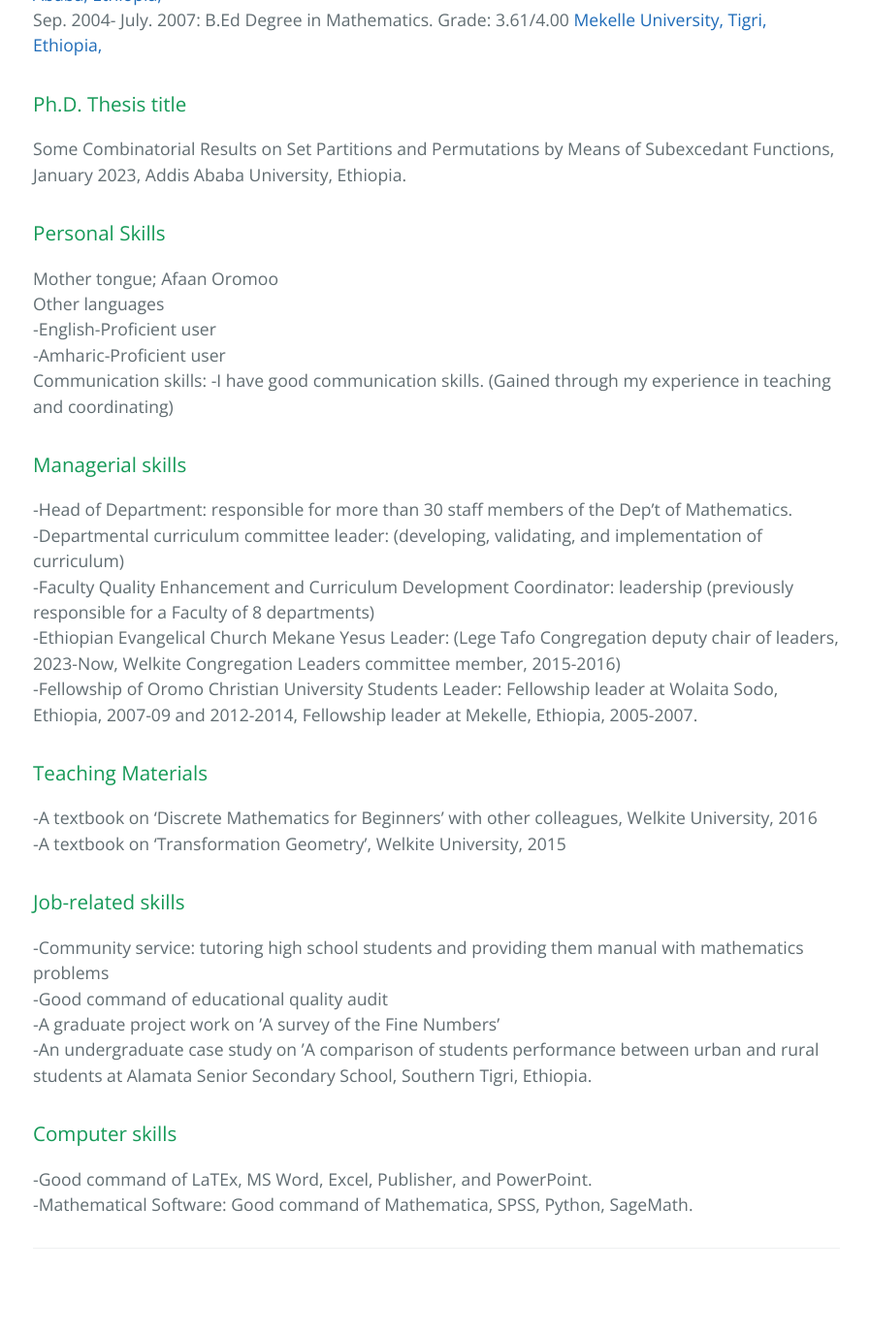
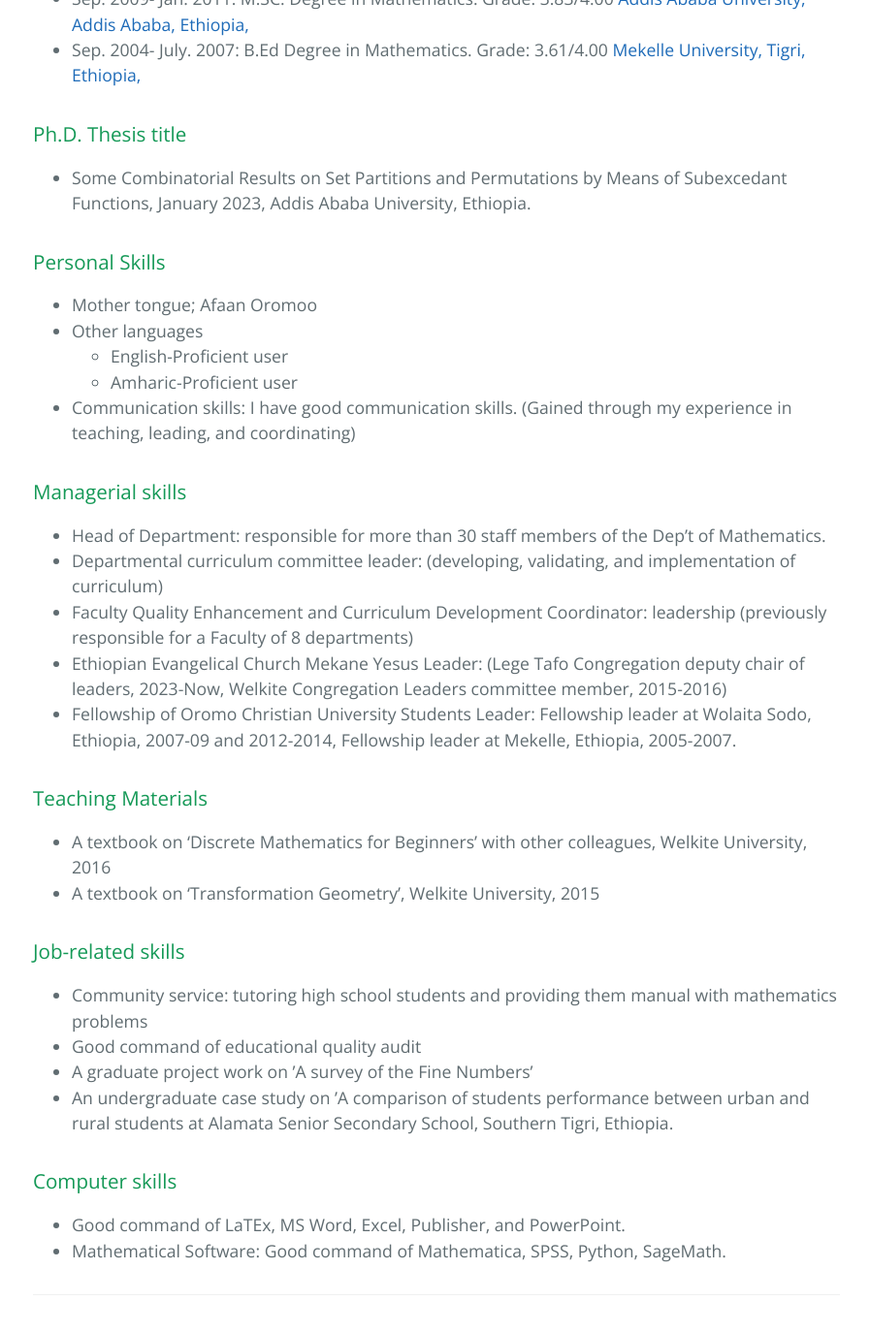
Before and after one commit to fufabeyene/-fufabeyene-.github.io, a Jekyll site: the page built from cv.md, in a window 1280 px wide and 1400 px high, scrolled down 1354 px. Shown: the top 1375 px of the window at 97% size, without its empty margins (190-1087 px from the left). Built offline with Jekyll 4.4.1, drawn with Linux system fonts in a browser that asks for light colours; our own code applies the rules of GitHub Pages for plain Markdown files; before the commit the page ends 2706 px from its top, so only the background shows below that.

Commit message:
Update cv.md

```diff
--- a/cv.md
+++ b/cv.md
@@ -7,11 +7,8 @@ ref: cv
 [My Curriculum Vitae](CV_FUFA_BEYENE.pdf)
 
 ### Personal Information
+
 <table>
-<tr>
-<th>  </th>
-<th> </th>
-</tr>
 <tr>
 <td>
 Given Name: Fufa Beyene <br/>
@@ -29,52 +26,64 @@ Religion: Christian
 </table>
 
 ### Position
-March 2023-Now: Head of the Department of Mathematics
+
+- March 2023-Now: Head of the Department of Mathematics
 [Kotebe University of Education (KUE), Addis Ababa, Ethiopia,](www.kue.edu.et)
 
 ### Work Experience
-Jan. 2023- Now: Assistant Professor in the Department of Mathematics, [KUE, Addis Ababa, Ethiopia,](www.kue.edu.et) <br/>
-Oct. 2017- Dec. 2022: Lecturer in the Department of Mathematics, [KUE, Addis Ababa, Ethiopia,](www.kue.edu.et) <br/>
-Feb 2019- June 2022: Part-time Lecturer at Rift Valley University, [Rift Valley University, Addis Ababa, Ethiopia,](www.rvu.edu.et) <br/>
-Oct. 2014- Sep.2017: Lecturer in the Department of Mathematics, [Welkite University, SNNPR, Ethiopia,](www.wku.edu.et) <br/>
-Nov. 2012- June 2014: Program development and quality enhancement coordinator, [Wolaita Sodo University, SNNPR, Ethiopia,](www.wsu.edu.et) <br/>
+
+- Jan. 2023- Now: Assistant Professor in the Department of Mathematics, [KUE, Addis Ababa, Ethiopia,](www.kue.edu.et) <br/>
+- Oct. 2017- Dec. 2022: Lecturer in the Department of Mathematics, [KUE, Addis Ababa, Ethiopia,](www.kue.edu.et) <br/>
+- Feb 2019- June 2022: Part-time Lecturer at Rift Valley University, [Rift Valley University, Addis Ababa, Ethiopia,](www.rvu.edu.et) <br/>
+- Oct. 2014- Sep.2017: Lecturer in the Department of Mathematics, [Welkite University, SNNPR, Ethiopia,](www.wku.edu.et) <br/>
+- Nov. 2012- June 2014: Program development and quality enhancement coordinator, [Wolaita Sodo University, SNNPR, Ethiopia,](www.wsu.edu.et) <br/>
                       (Coaching, Auditing quality, Identifying and Reporting gaps) <br/>
-Jan. 2011- Sep. 2014: Lecturer in the Department of Mathematics, [Wolaita Sodo University, SNNPR, Ethiopia,](www.wsu.edu.et) <br/>
-Sep. 2007- Aug. 2009: Graduate assistant in the Department of Mathematics, [Wolaita Sodo University, SNNPR, Ethiopia,](www.wsu.edu.et) <br/>
+- Jan. 2011- Sep. 2014: Lecturer in the Department of Mathematics, [Wolaita Sodo University, SNNPR, Ethiopia,](www.wsu.edu.et) <br/>
+- Sep. 2007- Aug. 2009: Graduate assistant in the Department of Mathematics, [Wolaita Sodo University, SNNPR, Ethiopia,](www.wsu.edu.et) <br/>
                       (Assisting, Teaching, and Mentoring) <br/>
 
 ### Education and Training
-Sep. 2017- Jan. 2023: Ph.D. in Mathematics Combinatorics Specialty. Grade: 3.91/4.00. [Addis Ababa University, Addis Ababa, Ethiopia,](www.aau.edu.et) <br/>
-Sep. 2012- June 2013: Higher Diploma Program (HDP) Certificate, [Wolaita Sodo University, SNNPR, Ethiopia,](www.wsu.edu.et)  <br/>
-Sep. 2009- Jan. 2011: M.SC. Degree in Mathematics. Grade: 3.83/4.00 [Addis Ababa University, Addis Ababa, Ethiopia,](www.aau.edu.et) <br/>
-Sep. 2004- July. 2007: B.Ed Degree in Mathematics. Grade: 3.61/4.00 [Mekelle University, Tigri, Ethiopia,](www.mu.edu.et)  <br/>
+
+- Sep. 2017- Jan. 2023: Ph.D. in Mathematics Combinatorics Specialty. Grade: 3.91/4.00. [Addis Ababa University, Addis Ababa, Ethiopia,](www.aau.edu.et) <br/>
+- Sep. 2012- June 2013: Higher Diploma Program (HDP) Certificate, [Wolaita Sodo University, SNNPR, Ethiopia,](www.wsu.edu.et)  <br/>
+- Sep. 2009- Jan. 2011: M.SC. Degree in Mathematics. Grade: 3.83/4.00 [Addis Ababa University, Addis Ababa, Ethiopia,](www.aau.edu.et) <br/>
+- Sep. 2004- July. 2007: B.Ed Degree in Mathematics. Grade: 3.61/4.00 [Mekelle University, Tigri, Ethiopia,](www.mu.edu.et)  <br/>
 
 ### Ph.D. Thesis title
-Some Combinatorial Results on Set Partitions and Permutations by Means of Subexcedant
+
+- Some Combinatorial Results on Set Partitions and Permutations by Means of Subexcedant
 Functions, January 2023, Addis Ababa University, Ethiopia.
+
 ### Personal Skills
-Mother tongue; Afaan Oromoo <br/>
-Other languages <br/>
--English-Proficient user <br/>
--Amharic-Proficient user <br/>
-Communication skills:
--I have good communication skills. (Gained through my experience in teaching and coordinating) <br/>
+
+- Mother tongue; Afaan Oromoo <br/>
+- Other languages <br/>
+  - English-Proficient user <br/>
+  - Amharic-Proficient user <br/>
+- Communication skills: I have good communication skills. (Gained through my experience in teaching, leading, and coordinating) <br/>
 
 ### Managerial skills
--Head of Department: responsible for more than 30 staff members of the Dep’t of Mathematics. <br/>
--Departmental curriculum committee leader: (developing, validating, and implementation of curriculum) <br/>
--Faculty Quality Enhancement and Curriculum Development Coordinator: leadership (previously responsible for a Faculty of 8 departments) <br/>
--Ethiopian Evangelical Church Mekane Yesus Leader: (Lege Tafo Congregation deputy chair of leaders, 2023-Now,
+
+- Head of Department: responsible for more than 30 staff members of the Dep’t of Mathematics. <br/>
+- Departmental curriculum committee leader: (developing, validating, and implementation of curriculum) <br/>
+- Faculty Quality Enhancement and Curriculum Development Coordinator: leadership (previously responsible for a Faculty of 8 departments) <br/>
+- Ethiopian Evangelical Church Mekane Yesus Leader: (Lege Tafo Congregation deputy chair of leaders, 2023-Now,
 Welkite Congregation Leaders committee member, 2015-2016) <br/>
--Fellowship of Oromo Christian University Students Leader: Fellowship leader at Wolaita Sodo, Ethiopia, 2007-09 and 2012-2014, Fellowship leader at Mekelle, Ethiopia, 2005-2007.
+- Fellowship of Oromo Christian University Students Leader: Fellowship leader at Wolaita Sodo, Ethiopia, 2007-09 and 2012-2014, Fellowship leader at Mekelle, Ethiopia, 2005-2007.
+
 ### Teaching Materials
--A textbook on ‘Discrete Mathematics for Beginners’ with other colleagues, Welkite University, 2016 <br/>
--A textbook on ‘Transformation Geometry’, Welkite University, 2015
+
+- A textbook on ‘Discrete Mathematics for Beginners’ with other colleagues, Welkite University, 2016 <br/>
+- A textbook on ‘Transformation Geometry’, Welkite University, 2015
+
 ### Job-related skills
--Community service: tutoring high school students and providing them manual with mathematics problems <br/>
--Good command of educational quality audit <br/>
--A graduate project work on ’A survey of the Fine Numbers’ <br/>
--An undergraduate case study on ’A comparison of students performance between urban and rural students at Alamata Senior Secondary School, Southern Tigri, Ethiopia.
+
+- Community service: tutoring high school students and providing them manual with mathematics problems <br/>
+- Good command of educational quality audit <br/>
+- A graduate project work on ’A survey of the Fine Numbers’ <br/>
+- An undergraduate case study on ’A comparison of students performance between urban and rural students at Alamata Senior Secondary School, Southern Tigri, Ethiopia.
+
 ### Computer skills
--Good command of LaTEx, MS Word, Excel, Publisher, and PowerPoint. <br/>
--Mathematical Software: Good command of Mathematica, SPSS, Python, SageMath.
+
+- Good command of LaTEx, MS Word, Excel, Publisher, and PowerPoint. <br/>
+- Mathematical Software: Good command of Mathematica, SPSS, Python, SageMath.
```
